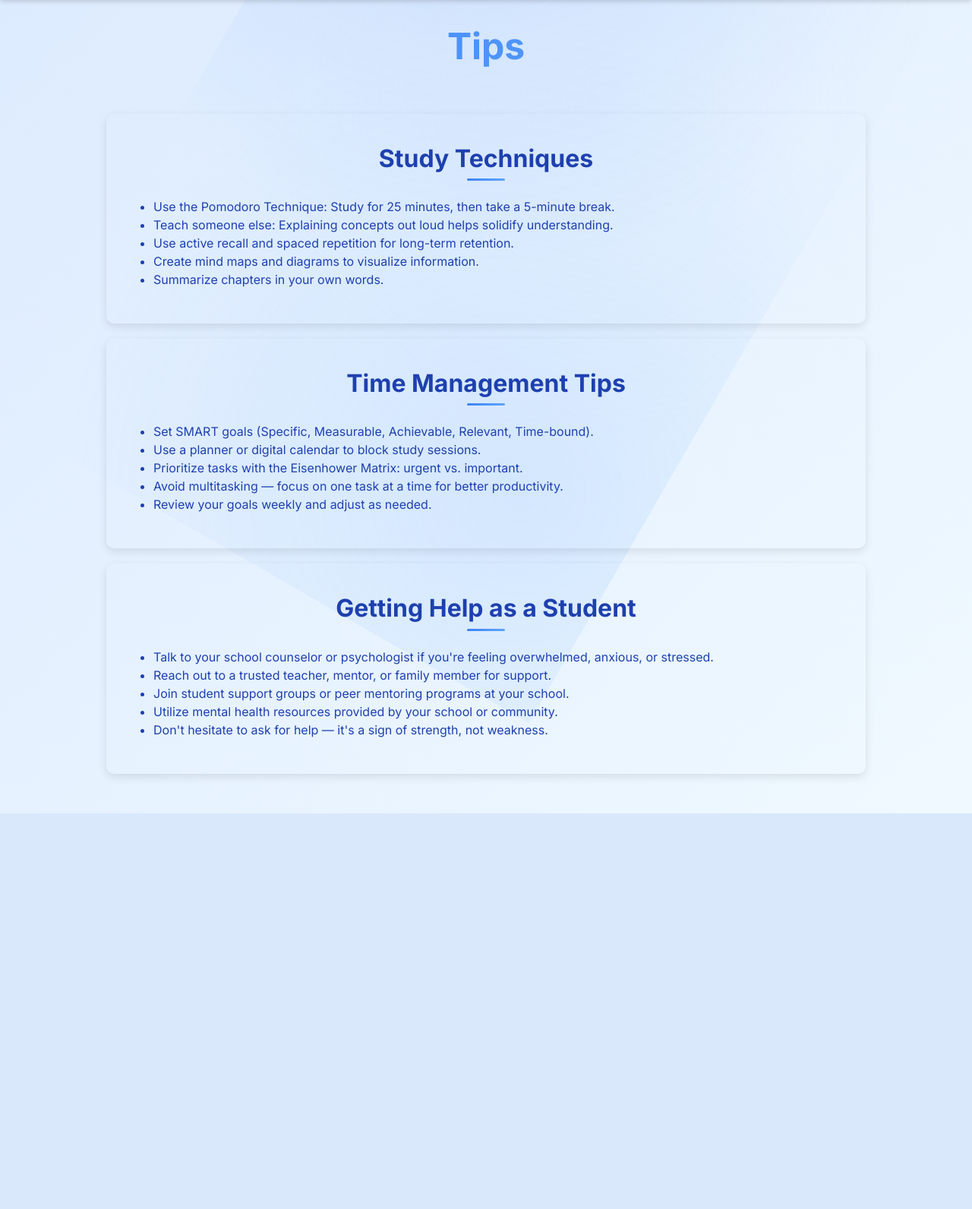
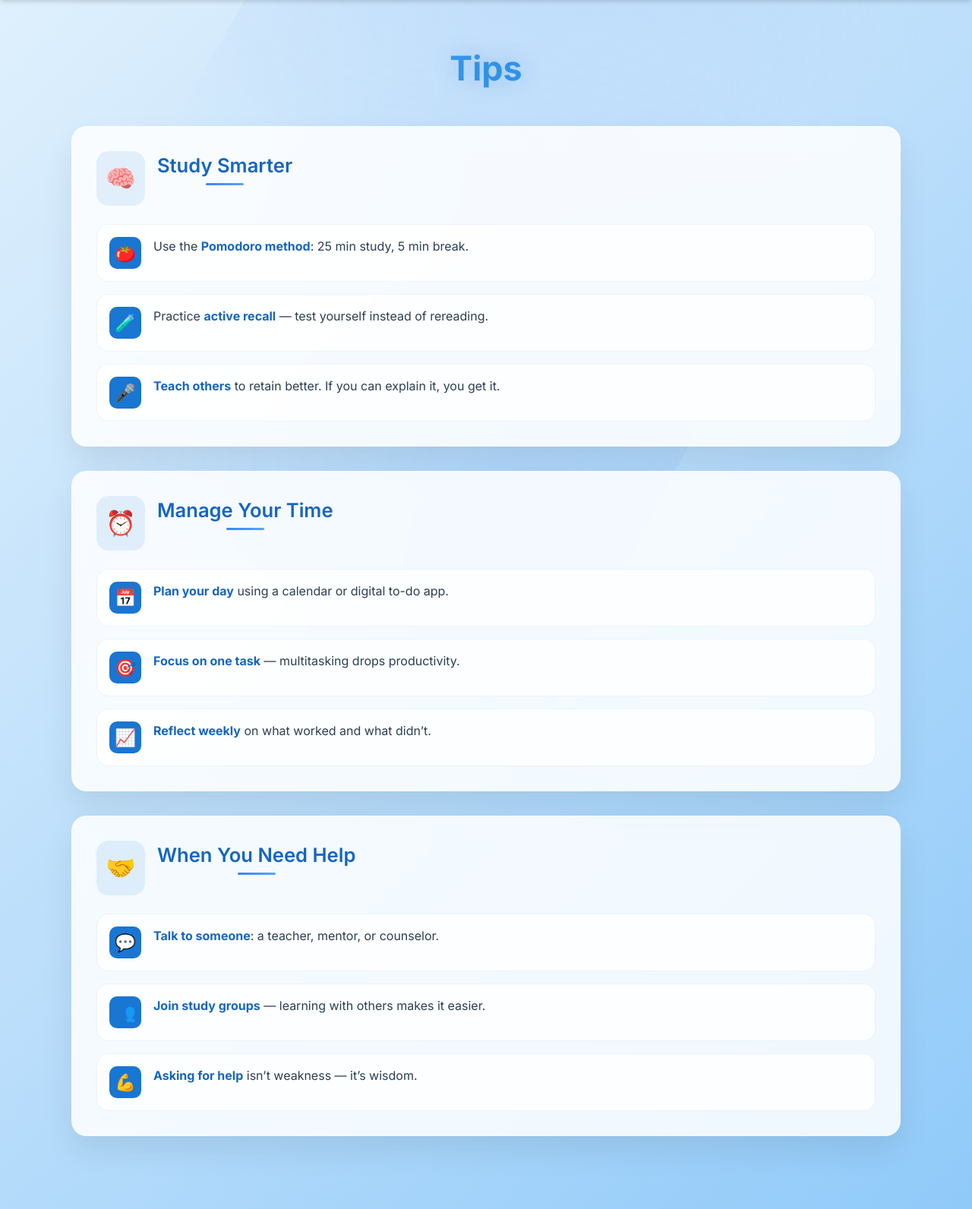
Before and after one commit to codingburgas/2425-11-g-pp-student-practices-assignment-team9, a Flask app: template My_path_team9/student/templates/tips.html in a window 1280 px wide. Shown: the part 172-1764 px from the top of the page at 76% size. Before the commit the page ends 1243 px from the top, so only its background shows below. Run offline with Flask 3, Linux system fonts and the light colour scheme; the template is opened without the code that fills it, so the values that code supplies are empty; some libraries are stand-ins or nearby versions.

Commit message:
Update the design of tips.html

```diff
--- a/My_path_team9/student/templates/tips.html
+++ b/My_path_team9/student/templates/tips.html
@@ -1,65 +1,202 @@
 {% extends "base.html" %}
-
 {% block title %}Tips{% endblock %}
 
 {% block content %}
 <style>
-  .content-box {
-    border-radius: 10px;
-    padding: 30px;
-    box-shadow: 0 4px 12px rgba(0, 0, 0, 0.1);
-    max-width: 1000px;
-    margin: 20px auto;
+
+    body {
+        background: linear-gradient(135deg, #e3f2fd 0%, #bbdefb 50%, #90caf9 100%);
+        overflow-x: hidden;
     }
 
-  .section {
-    margin-top: 10px;
+    .main-title {
+        text-align: center;
+        font-size: 2.8rem;
+        font-weight: 700;
+        background: linear-gradient(135deg, #1976d2 0%, #42a5f5 50%, #1976d2 100%);
+        background-size: 200% 200%;
+        -webkit-background-clip: text;
+        -webkit-text-fill-color: transparent;
+        margin-bottom: 3rem;
+        animation: titleGradient 4s ease-in-out infinite, fadeInDown 1s ease-out;
+        text-shadow: 0 0 30px rgba(25, 118, 210, 0.3);
     }
 
-  h1 {
-    text-align: center;
+    @keyframes titleGradient {
+        0%, 100% { background-position: 0% 50%; }
+        50% { background-position: 100% 50%; }
     }
 
+    @keyframes fadeInDown {
+        from { opacity: 0; transform: translateY(-50px); }
+        to { opacity: 1; transform: translateY(0); }
+    }
+
+    .tip-section {
+        background: rgba(255, 255, 255, 0.85);
+        backdrop-filter: blur(16px);
+        border-radius: 20px;
+        padding: 2rem;
+        margin-bottom: 2rem;
+        box-shadow: 0 20px 40px rgba(0, 0, 0, 0.08);
+        transition: all 0.5s ease;
+        border: 1px solid rgba(255, 255, 255, 0.3);
+    }
+
+    .tip-section:hover {
+        transform: translateY(-4px);
+        background: rgba(255, 255, 255, 0.95);
+        box-shadow: 0 25px 50px rgba(0, 0, 0, 0.12);
+    }
+
+    .section-header {
+        display: flex;
+        align-items: center;
+        margin-bottom: 1.5rem;
+    }
+
+    .section-icon {
+        font-size: 2rem;
+        margin-right: 1rem;
+        padding: 0.75rem;
+        background: rgba(25, 118, 210, 0.1);
+        border-radius: 16px;
+    }
+
+    .section-title {
+        font-size: 1.6rem;
+        font-weight: 600;
+        color: #1565c0;
+        position: relative;
+    }
+
+    .tips-grid {
+        display: grid;
+        gap: 1rem;
+    }
+
+    .tip-card {
+        background: #ffffffcc;
+        border-radius: 16px;
+        padding: 1rem;
+        transition: 0.3s ease;
+        border: 1px solid rgba(25, 118, 210, 0.08);
+        display: flex;
+        align-items: flex-start;
+        gap: 1rem;
+    }
+
+    .tip-card:hover {
+        transform: translateX(6px);
+        box-shadow: 0 10px 25px rgba(25, 118, 210, 0.1);
+        border-color: rgba(25, 118, 210, 0.15);
+    }
+
+    .tip-icon {
+        font-size: 1.4rem;
+        background: #1976d2;
+        color: white;
+        border-radius: 10px;
+        width: 42px;
+        height: 42px;
+        display: flex;
+        align-items: center;
+        justify-content: center;
+        flex-shrink: 0;
+    }
+
+    .tip-text {
+        font-size: 1rem;
+        color: #2c3e50;
+        line-height: 1.6;
+    }
+
+    .tip-text strong {
+        color: #1565c0;
+    }
+
+    @media (max-width: 768px) {
+        .main-title {
+            font-size: 2.2rem;
+        }
+
+        .tip-section {
+            padding: 1.5rem;
+        }
+
+        .section-title {
+            font-size: 1.3rem;
+        }
+    }
 </style>
 
-<h1>Tips</h1><br>
+<div class="container">
+    <h1 class="main-title">Tips</h1>
 
-<div class="content-box">
-  <div class="section">
-    <h2>Study Techniques</h2>
-    <ul>
-      <li>Use the Pomodoro Technique: Study for 25 minutes, then take a 5-minute break.</li>
-      <li>Teach someone else: Explaining concepts out loud helps solidify understanding.</li>
-      <li>Use active recall and spaced repetition for long-term retention.</li>
-      <li>Create mind maps and diagrams to visualize information.</li>
-      <li>Summarize chapters in your own words.</li>
-    </ul>
+    <!-- Study Smarter -->
+    <div class="tip-section">
+        <div class="section-header">
+            <div class="section-icon">🧠</div>
+            <h2 class="section-title">Study Smarter</h2>
+        </div>
+        <div class="tips-grid">
+            <div class="tip-card">
+                <div class="tip-icon">🍅</div>
+                <div class="tip-text">Use the <strong>Pomodoro method</strong>: 25 min study, 5 min break.</div>
+            </div>
+            <div class="tip-card">
+                <div class="tip-icon">🧪</div>
+                <div class="tip-text">Practice <strong>active recall</strong> — test yourself instead of rereading.</div>
+            </div>
+            <div class="tip-card">
+                <div class="tip-icon">🎤</div>
+                <div class="tip-text"><strong>Teach others</strong> to retain better. If you can explain it, you get it.</div>
+            </div>
         </div>
     </div>
 
-<div class="content-box">
-  <div class="section">
-    <h2>Time Management Tips</h2>
-    <ul>
-      <li>Set SMART goals (Specific, Measurable, Achievable, Relevant, Time-bound).</li>
-      <li>Use a planner or digital calendar to block study sessions.</li>
-      <li>Prioritize tasks with the Eisenhower Matrix: urgent vs. important.</li>
-      <li>Avoid multitasking — focus on one task at a time for better productivity.</li>
-      <li>Review your goals weekly and adjust as needed.</li>
-    </ul>
+    <!-- Time Management -->
+    <div class="tip-section">
+        <div class="section-header">
+            <div class="section-icon">⏰</div>
+            <h2 class="section-title">Manage Your Time</h2>
+        </div>
+        <div class="tips-grid">
+            <div class="tip-card">
+                <div class="tip-icon">📅</div>
+                <div class="tip-text"><strong>Plan your day</strong> using a calendar or digital to-do app.</div>
+            </div>
+            <div class="tip-card">
+                <div class="tip-icon">🎯</div>
+                <div class="tip-text"><strong>Focus on one task</strong> — multitasking drops productivity.</div>
+            </div>
+            <div class="tip-card">
+                <div class="tip-icon">📈</div>
+                <div class="tip-text"><strong>Reflect weekly</strong> on what worked and what didn’t.</div>
+            </div>
         </div>
     </div>
 
-<div class="content-box">
-  <div class="section">
-    <h2>Getting Help as a Student</h2>
-    <ul>
-      <li>Talk to your school counselor or psychologist if you're feeling overwhelmed, anxious, or stressed.</li>
-      <li>Reach out to a trusted teacher, mentor, or family member for support.</li>
-      <li>Join student support groups or peer mentoring programs at your school.</li>
-      <li>Utilize mental health resources provided by your school or community.</li>
-      <li>Don't hesitate to ask for help — it's a sign of strength, not weakness.</li>
-    </ul>
+    <!-- Get Help -->
+    <div class="tip-section">
+        <div class="section-header">
+            <div class="section-icon">🤝</div>
+            <h2 class="section-title">When You Need Help</h2>
+        </div>
+        <div class="tips-grid">
+            <div class="tip-card">
+                <div class="tip-icon">💬</div>
+                <div class="tip-text"><strong>Talk to someone</strong>: a teacher, mentor, or counselor.</div>
+            </div>
+            <div class="tip-card">
+                <div class="tip-icon">👥</div>
+                <div class="tip-text"><strong>Join study groups</strong> — learning with others makes it easier.</div>
+            </div>
+            <div class="tip-card">
+                <div class="tip-icon">💪</div>
+                <div class="tip-text"><strong>Asking for help</strong> isn’t weakness — it’s wisdom.</div>
+            </div>
+        </div>
     </div>
 </div>
 {% endblock %}
```
Lines whose indentation alone changed are shown as unchanged.
